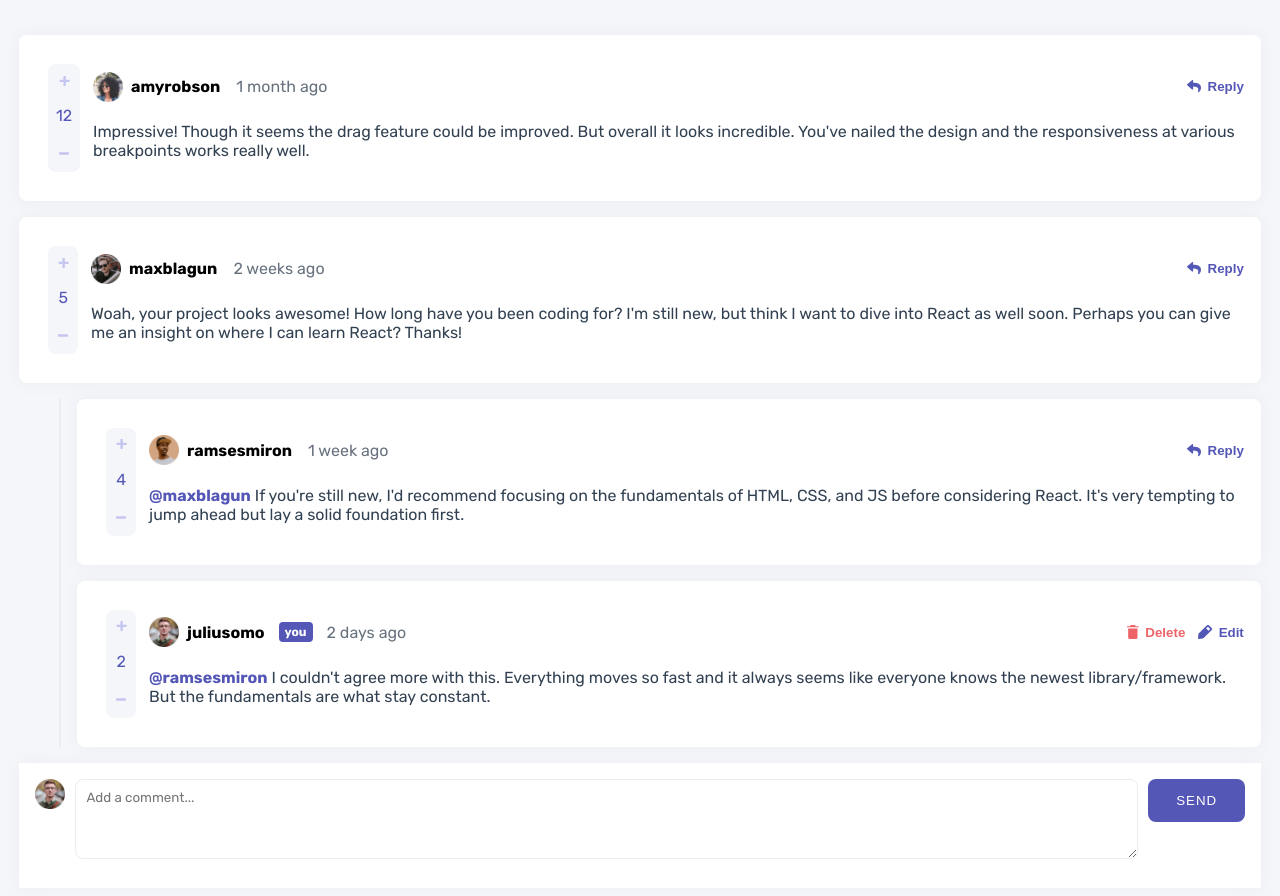
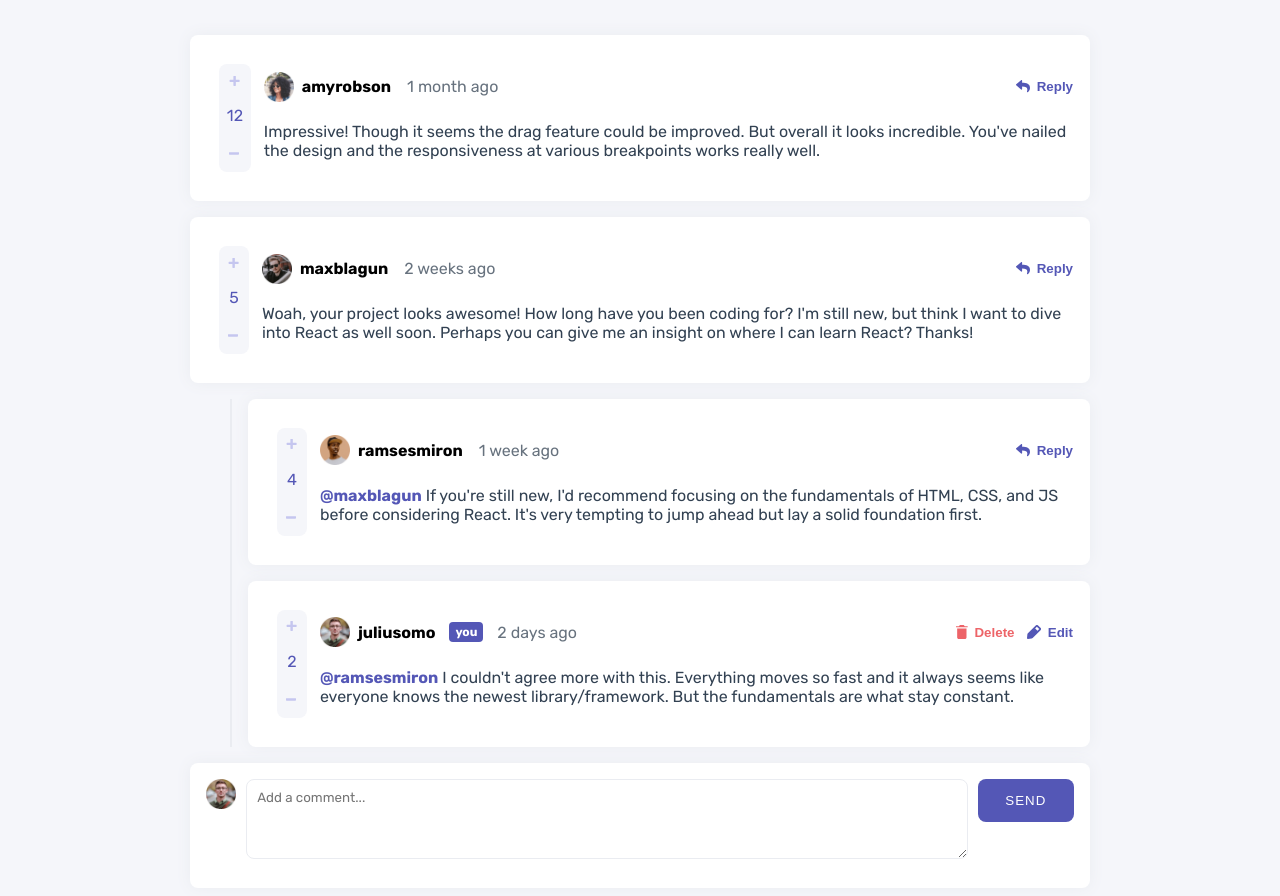
Before and after one commit to SquirrelloDev/interactive-comments, a React (Create React App) app: page / in a window 1280 px wide. Shown: the top 896 px of the page. Built offline with nearby package versions, Linux system fonts and the light colour scheme.

Commit message:
Fixed styling on desktops

```diff
--- a/src/sass/components/Comment.module.scss
+++ b/src/sass/components/Comment.module.scss
@@ -7,6 +7,7 @@
           "user user"
           "content content"
           "voting action";
+  max-width: 900px;
   background-color: $white;
   border-radius: 8px;
   box-shadow: 0 0 15px $light-gray;
@@ -69,9 +70,12 @@
     }
   }
   &__reply{
-    margin-left: 2.5em;
     padding-left: 1em;
     border-left: 2px solid $light-gray;
     background: none;
+    max-width: 860px;
+    @include respond-to('m'){
+      margin-left: 2.5em;
+    }
   }
 }
--- a/src/sass/components/CommentForm.module.scss
+++ b/src/sass/components/CommentForm.module.scss
@@ -7,6 +7,9 @@
   padding: 1em;
   background-color: $white;
   box-shadow: 0 0 15px $light-gray;
+  border-radius: 8px;
+  width: 100%;
+  max-width: 900px;
   @include respond-to('l'){
     display: flex;
   }
--- a/src/sass/components/Wrapper.module.scss
+++ b/src/sass/components/Wrapper.module.scss
@@ -1,3 +1,7 @@
 .wrapper{
+  display: flex;
+  flex-direction: column;
+  align-items: center;
+  width: 100%;
   padding: 1.2em;
 }
```
